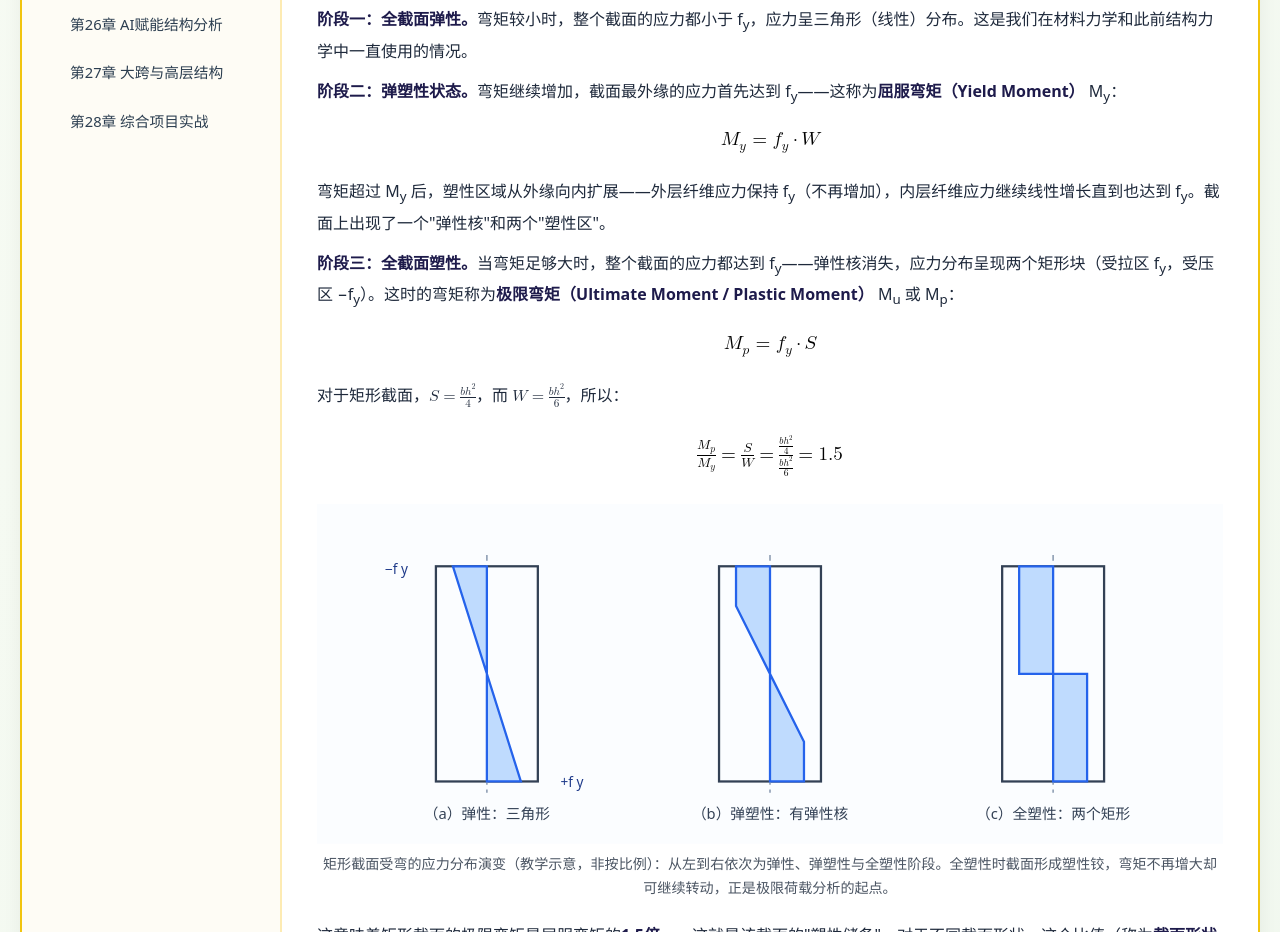
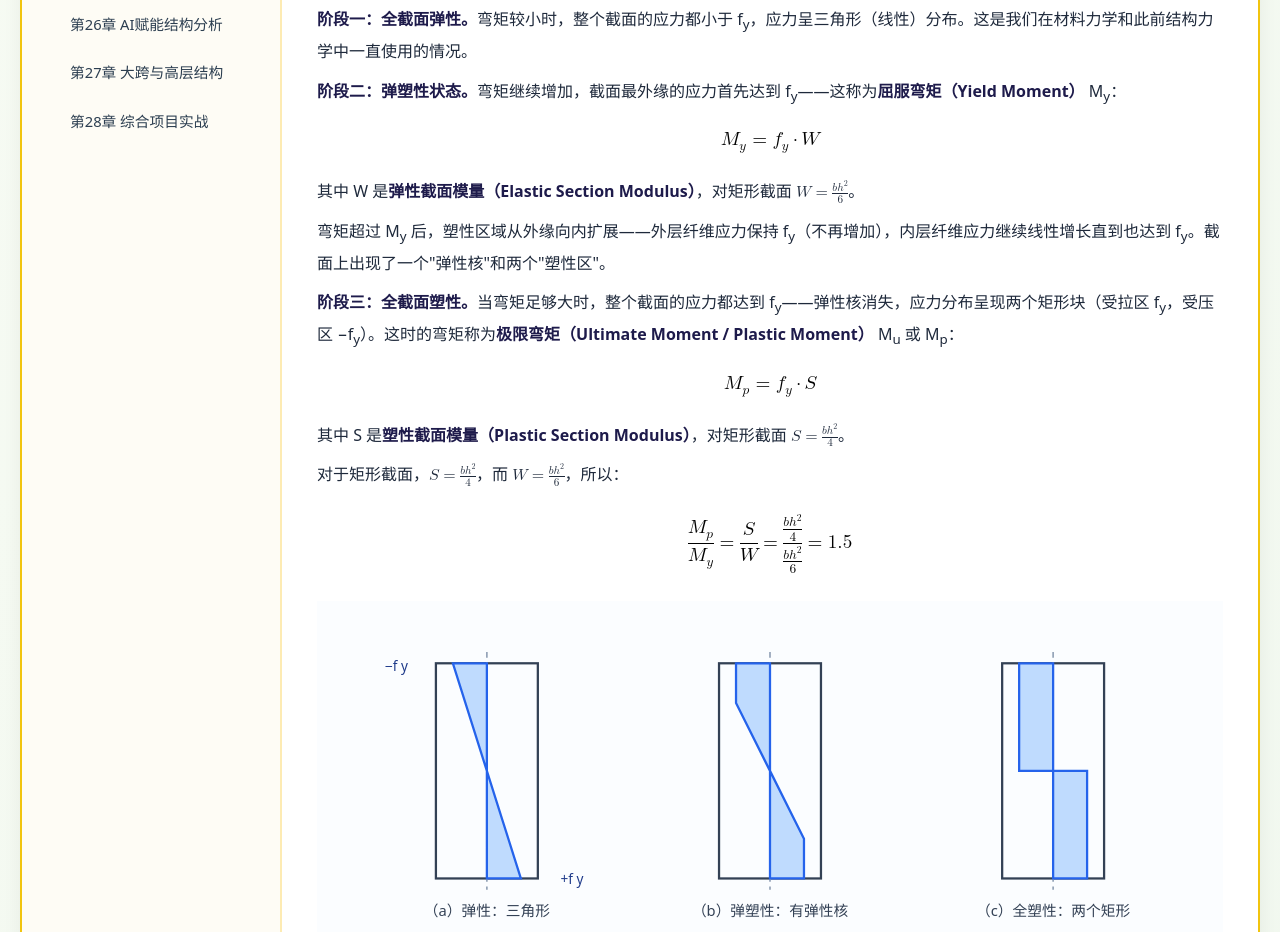
Before and after one commit to 1998x-stack/structural-mechanics-tutorial, a plain HTML site: page 17.html in a window 1280 px wide. Shown: the part 1466-2398 px from the top of the page. Drawn offline with Linux system fonts and the light colour scheme.

Commit message:
fix(structural-mechanics-tutorial): 第17章去除嵌套 MathML 并恢复截面模量术语
- 3 处 <math display="block"> 内嵌 <math class="math-inline">（MathML 不允许嵌套 math），改为单个展示式 <math>。
- 恢复被误删的正文术语定义『弹性截面模量（Elastic Section Modulus）』『塑性截面模量（Plastic Section Modulus）』。

```diff
--- a/17.html
+++ b/17.html
@@ -126,17 +126,21 @@
 
         <p><strong>阶段二：弹塑性状态。</strong>弯矩继续增加，截面最外缘的应力首先达到 f<sub>y</sub>——这称为<strong>屈服弯矩（Yield Moment）</strong> M<sub>y</sub>：</p>
 
-        <div class="math-equation" role="group" aria-label="屈服弯矩等于屈服强度乘弹性截面模量"><div class="math-scroll" data-math-scroll tabindex="0" role="region" aria-label="屈服弯矩等于屈服强度乘弹性截面模量，可横向滚动"><math display="block" aria-label="屈服弯矩等于屈服强度乘弹性截面模量"><math class="math-inline" aria-label="屈服弯矩等于屈服强度乘弹性截面模量"><mrow><msub><mi>M</mi><mi>y</mi></msub><mo>=</mo><msub><mi>f</mi><mi>y</mi></msub><mo>·</mo><mi>W</mi></mrow></math></math></div></div>
+        <div class="math-equation" role="group" aria-label="屈服弯矩等于屈服强度乘弹性截面模量"><div class="math-scroll" data-math-scroll tabindex="0" role="region" aria-label="屈服弯矩等于屈服强度乘弹性截面模量，可横向滚动"><math display="block" aria-label="屈服弯矩等于屈服强度乘弹性截面模量"><mrow><msub><mi>M</mi><mi>y</mi></msub><mo>=</mo><msub><mi>f</mi><mi>y</mi></msub><mo>·</mo><mi>W</mi></mrow></math></div></div>
+
+        <p>其中 W 是<strong>弹性截面模量（Elastic Section Modulus）</strong>，对矩形截面 <math class="math-inline" aria-label="弹性截面模量等于 b 乘 h 平方除以 6"><mrow><mi>W</mi><mo>=</mo><mfrac><mrow><mi>b</mi><msup><mi>h</mi><mn>2</mn></msup></mrow><mn>6</mn></mfrac></mrow></math>。</p>
 
         <p>弯矩超过 M<sub>y</sub> 后，塑性区域从外缘向内扩展——外层纤维应力保持 f<sub>y</sub>（不再增加），内层纤维应力继续线性增长直到也达到 f<sub>y</sub>。截面上出现了一个"弹性核"和两个"塑性区"。</p>
 
         <p><strong>阶段三：全截面塑性。</strong>当弯矩足够大时，整个截面的应力都达到 f<sub>y</sub>——弹性核消失，应力分布呈现两个矩形块（受拉区 f<sub>y</sub>，受压区 −f<sub>y</sub>）。这时的弯矩称为<strong>极限弯矩（Ultimate Moment / Plastic Moment）</strong> M<sub>u</sub> 或 M<sub>p</sub>：</p>
 
-        <div class="math-equation" role="group" aria-label="极限弯矩等于屈服强度乘塑性截面模量"><div class="math-scroll" data-math-scroll tabindex="0" role="region" aria-label="极限弯矩等于屈服强度乘塑性截面模量，可横向滚动"><math display="block" aria-label="极限弯矩等于屈服强度乘塑性截面模量"><math class="math-inline" aria-label="极限弯矩等于屈服强度乘塑性截面模量"><mrow><msub><mi>M</mi><mi>p</mi></msub><mo>=</mo><msub><mi>f</mi><mi>y</mi></msub><mo>·</mo><mi>S</mi></mrow></math></math></div></div>
+        <div class="math-equation" role="group" aria-label="极限弯矩等于屈服强度乘塑性截面模量"><div class="math-scroll" data-math-scroll tabindex="0" role="region" aria-label="极限弯矩等于屈服强度乘塑性截面模量，可横向滚动"><math display="block" aria-label="极限弯矩等于屈服强度乘塑性截面模量"><mrow><msub><mi>M</mi><mi>p</mi></msub><mo>=</mo><msub><mi>f</mi><mi>y</mi></msub><mo>·</mo><mi>S</mi></mrow></math></div></div>
+
+        <p>其中 S 是<strong>塑性截面模量（Plastic Section Modulus）</strong>，对矩形截面 <math class="math-inline" aria-label="塑性截面模量等于 b 乘 h 平方除以 4"><mrow><mi>S</mi><mo>=</mo><mfrac><mrow><mi>b</mi><msup><mi>h</mi><mn>2</mn></msup></mrow><mn>4</mn></mfrac></mrow></math>。</p>
 
         <p>对于矩形截面，<math class="math-inline" aria-label="塑性截面模量等于 b 乘 h 平方除以 4"><mrow><mi>S</mi><mo>=</mo><mfrac><mrow><mi>b</mi><msup><mi>h</mi><mn>2</mn></msup></mrow><mn>4</mn></mfrac></mrow></math>，而 <math class="math-inline" aria-label="弹性截面模量等于 b 乘 h 平方除以 6"><mrow><mi>W</mi><mo>=</mo><mfrac><mrow><mi>b</mi><msup><mi>h</mi><mn>2</mn></msup></mrow><mn>6</mn></mfrac></mrow></math>，所以：</p>
 
-        <div class="math-equation" role="group" aria-label="矩形截面极限弯矩与屈服弯矩之比"><div class="math-scroll" data-math-scroll tabindex="0" role="region" aria-label="矩形截面极限弯矩与屈服弯矩之比，可横向滚动"><math display="block" aria-label="矩形截面极限弯矩与屈服弯矩之比"><math class="math-inline" aria-label="极限弯矩与屈服弯矩之比等于形状系数，矩形截面为 1.5"><mrow><mfrac><msub><mi>M</mi><mi>p</mi></msub><msub><mi>M</mi><mi>y</mi></msub></mfrac><mo>=</mo><mfrac><mi>S</mi><mi>W</mi></mfrac><mo>=</mo><mfrac><mfrac><mrow><mi>b</mi><msup><mi>h</mi><mn>2</mn></msup></mrow><mn>4</mn></mfrac><mfrac><mrow><mi>b</mi><msup><mi>h</mi><mn>2</mn></msup></mrow><mn>6</mn></mfrac></mfrac><mo>=</mo><mn>1.5</mn></mrow></math></math></div></div>
+        <div class="math-equation" role="group" aria-label="矩形截面极限弯矩与屈服弯矩之比"><div class="math-scroll" data-math-scroll tabindex="0" role="region" aria-label="矩形截面极限弯矩与屈服弯矩之比，可横向滚动"><math display="block" aria-label="矩形截面极限弯矩与屈服弯矩之比"><mrow><mfrac><msub><mi>M</mi><mi>p</mi></msub><msub><mi>M</mi><mi>y</mi></msub></mfrac><mo>=</mo><mfrac><mi>S</mi><mi>W</mi></mfrac><mo>=</mo><mfrac><mfrac><mrow><mi>b</mi><msup><mi>h</mi><mn>2</mn></msup></mrow><mn>4</mn></mfrac><mfrac><mrow><mi>b</mi><msup><mi>h</mi><mn>2</mn></msup></mrow><mn>6</mn></mfrac></mfrac><mo>=</mo><mn>1.5</mn></mrow></math></div></div>
 
         <figure>
             <svg role="img" aria-labelledby="fig-stress-title fig-stress-desc" viewBox="0 0 800 300" xmlns="http://www.w3.org/2000/svg">
```
